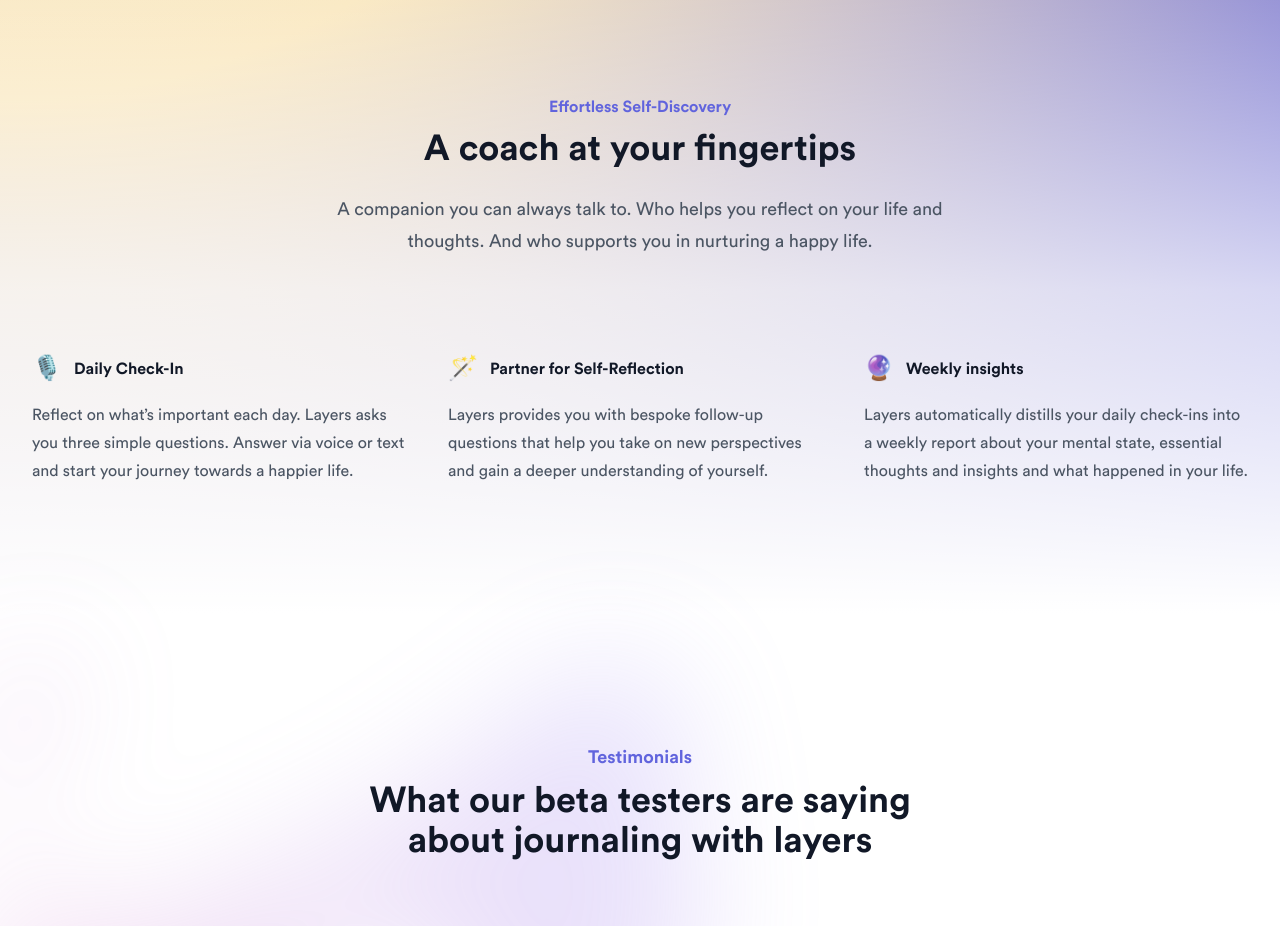
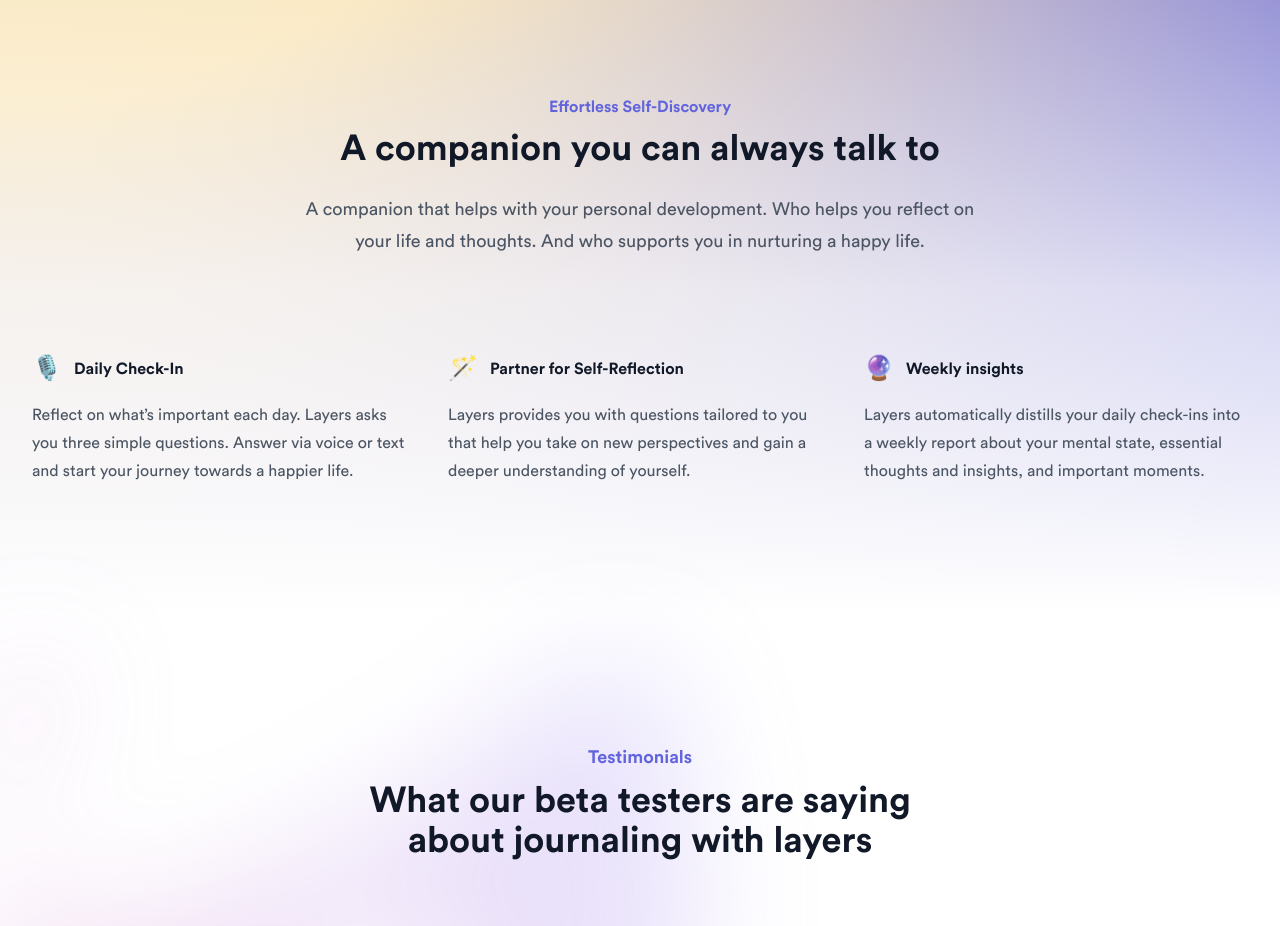
Before and after one commit to layers-ai/layers-website, a Next.js app: page / in a window 1280 px wide. Shown: the part 1140-2066 px from the top of the page. Built offline with nearby package versions, Linux system fonts and the light colour scheme.

Commit message:
Update wording in TheWhy.

```diff
--- a/src/components/TheWhy.jsx
+++ b/src/components/TheWhy.jsx
@@ -16,7 +16,7 @@ const features = [
   {
     name: "Partner for Self-Reflection",
     description:
-      "Layers provides you with bespoke follow-up questions that help you take on new perspectives and gain a deeper understanding of yourself.",
+      "Layers provides you with questions tailored to you that help you take on new perspectives and gain a deeper understanding of yourself.",
     href: "#",
     emoji: "🪄",
     illustration: BespokePrompts,
@@ -24,7 +24,7 @@ const features = [
   {
     name: "Weekly insights",
     description:
-      "Layers automatically distills your daily check-ins into a weekly report about your mental state, essential thoughts and insights and what happened in your life.",
+      "Layers automatically distills your daily check-ins into a weekly report about your mental state, essential thoughts and insights, and important moments.",
     href: "#",
     emoji: "🔮",
     illustration: WeeklyInsights,
@@ -42,11 +42,12 @@ export default function TheWhy() {
             Effortless Self-Discovery
           </h2>
           <p className="mt-2 text-3xl font-bold tracking-tight text-gray-900 sm:text-4xl">
-            A coach at your fingertips
+            {/* A coach at your fingertips */}A companion you can always talk to
           </p>
           <p className="mt-6 text-lg leading-8 text-gray-600">
-            A companion you can always talk to. Who helps you reflect on your
-            life and thoughts. And who supports you in nurturing a happy life.
+            A companion that helps with your personal development. Who helps you
+            reflect on your life and thoughts. And who supports you in nurturing
+            a happy life.
           </p>
         </div>
         <div className="mx-auto mt-16 max-w-2xl sm:mt-20 lg:mt-24 lg:max-w-none">
```
